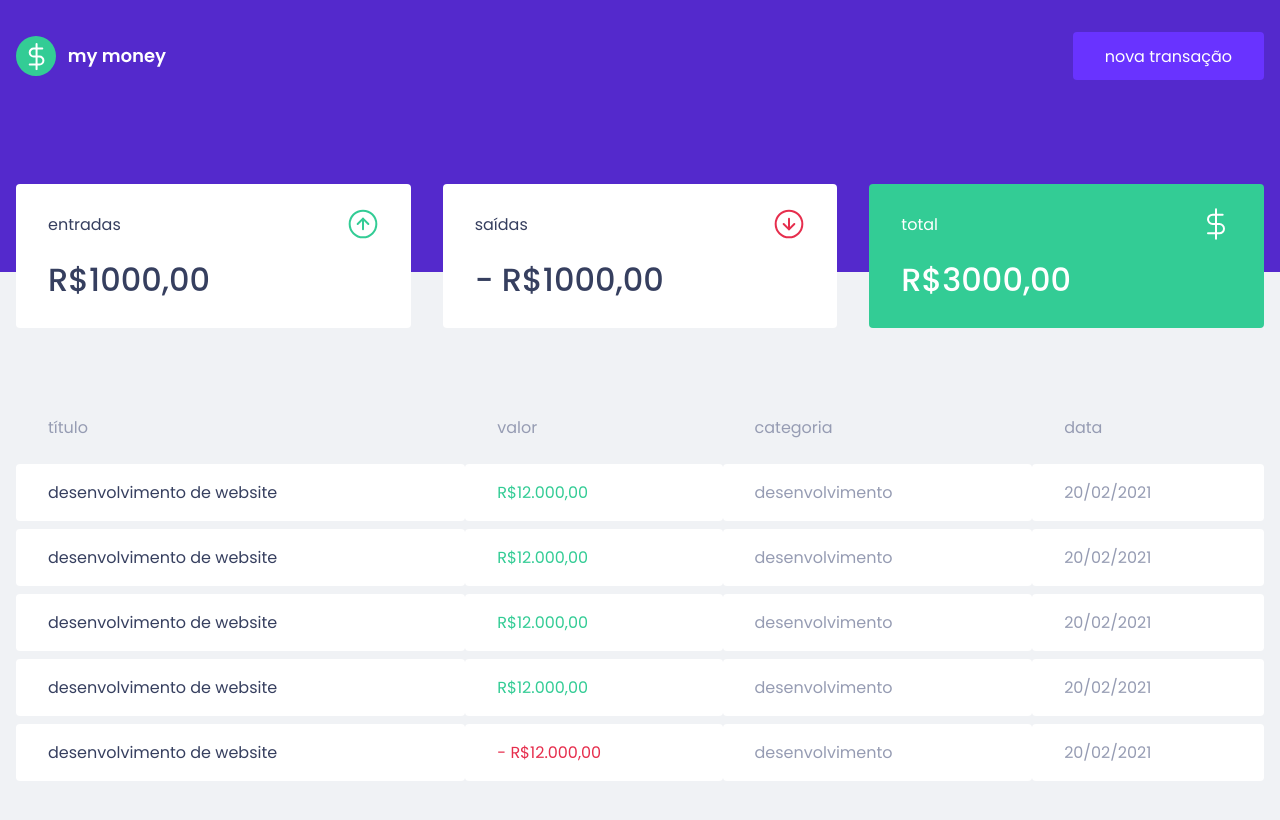
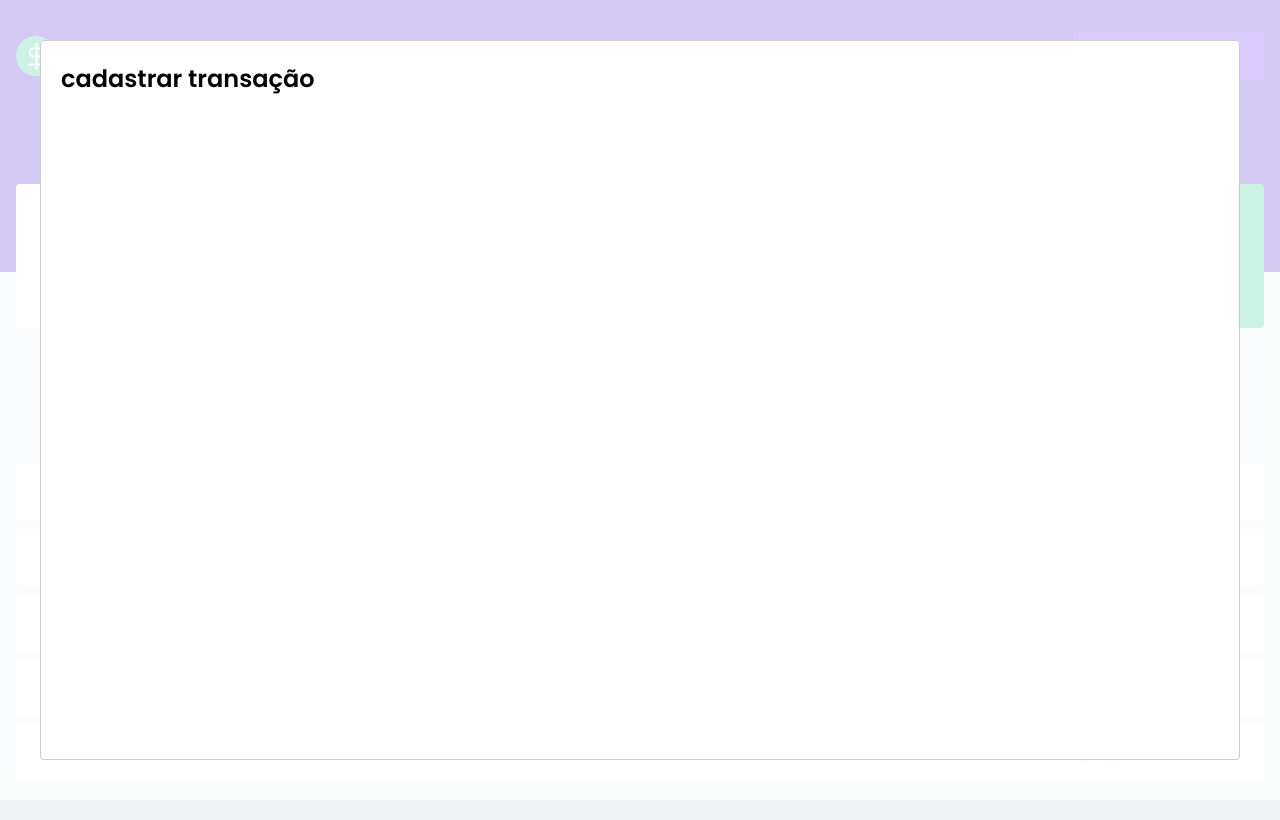
Before and after one commit to guipolive/my-money, a React (Create React App) app: page / in a window 1280 px wide. Both pictures are taken after a click on the button "nova transação". Shown: the top 820 px of the page. Built offline with nearby package versions, Linux system fonts and the light colour scheme; no server answers; what miragejs would draw is missing.

Commit message:
add react-modal

```diff
--- a/package.json
+++ b/package.json
@@ -7,6 +7,7 @@
     "miragejs": "^0.1.41",
     "react": "^17.0.2",
     "react-dom": "^17.0.2",
+    "react-modal": "^3.13.1",
     "react-scripts": "4.0.3",
     "styled-components": "^5.2.3",
     "web-vitals": "^1.0.1"
@@ -19,6 +20,7 @@
     "@types/node": "^12.0.0",
     "@types/react": "^17.0.0",
     "@types/react-dom": "^17.0.0",
+    "@types/react-modal": "^3.12.0",
     "@types/styled-components": "^5.1.9",
     "typescript": "^4.1.2"
   },
--- a/src/components/Header/index.tsx
+++ b/src/components/Header/index.tsx
@@ -1,14 +1,34 @@
+import { useState } from 'react';
+import Modal from 'react-modal'
 import logoImg from '../../assets/logo-group.svg';
 import { Container, Content } from './styles';
 
 export function Header() {
+
+	const [isNewTransactionModalOpen, setIsNewTransactionModalOpen] = useState(false);
+
+	function handleOpenNewTransactionModal() {
+		setIsNewTransactionModalOpen(true);
+	}
+
+	function handleCloseNewTransactionModal() {
+		setIsNewTransactionModalOpen(false);
+	}
+
 	return(
 		<Container>
 			<Content>
 				<img src={logoImg} alt="my money"/>
-				<button type="button">
+				<button type="button" onClick={handleOpenNewTransactionModal}>
 					nova transação
 				</button>
+
+				<Modal
+					isOpen={isNewTransactionModalOpen}
+					onRequestClose={handleCloseNewTransactionModal}
+				>
+					<h2>cadastrar transação</h2>
+				</Modal>
 			</Content>
 		</Container>
 	)
```
Also changed, not shown: 1 other file (tests, documents, lock files or other folders).
